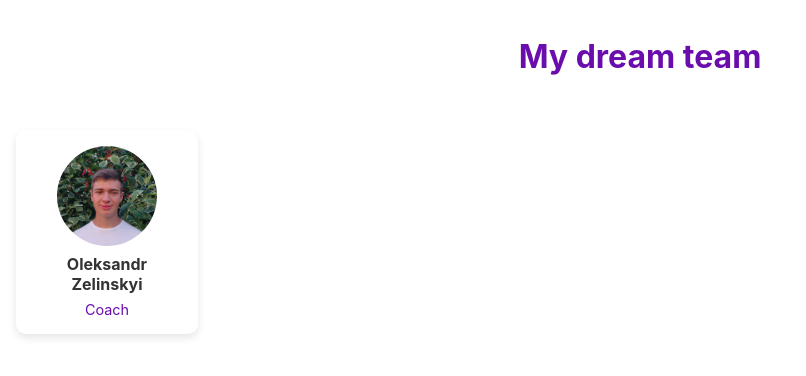
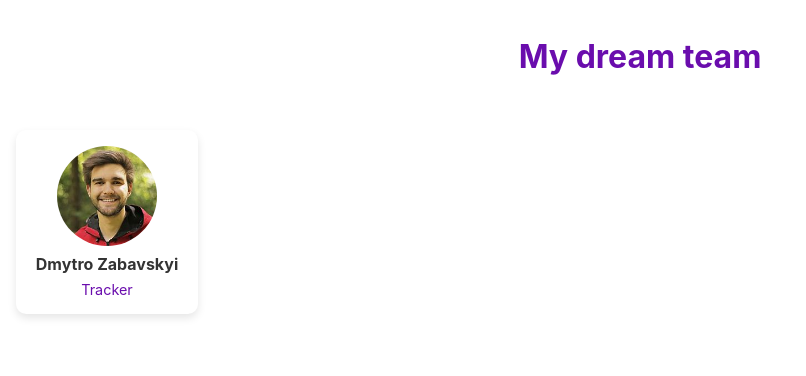
Before and after one commit to o-zelinskyi/PCRv3, a React (Create React App) app: page / in a window 1280 px wide. Shown: the top 376 px of the page, without its empty margins (0-806 px from the left). Built offline with nearby package versions, Linux system fonts and the light colour scheme.

Commit message:
Add personal information

```diff
--- a/src/components/Body.js
+++ b/src/components/Body.js
@@ -4,10 +4,10 @@ const Body = () => {
   return (
     <main style={styles.body}>
       <div style={styles.card}>
-        <img src={"/avatar-oleksandr.jpg"} alt="Oleksandr Zelinskyi" style={styles.photo} />
+        <img src={"/avatar-dmytro.png"} alt="Dmytro Zabavskyi" style={styles.photo} />
         <div style={styles.textContainer}>
-          <h2 style={styles.name}>Oleksandr Zelinskyi</h2>
-          <p style={styles.position}>Coach</p>
+          <h2 style={styles.name}>Dmytro Zabavskyi</h2>
+          <p style={styles.position}>Tracker</p>
         </div>
       </div>
     </main>
```
Also changed, not shown: public/avatar-dmytro.png (added), public/avatar-oleksandr.jpg (deleted).
